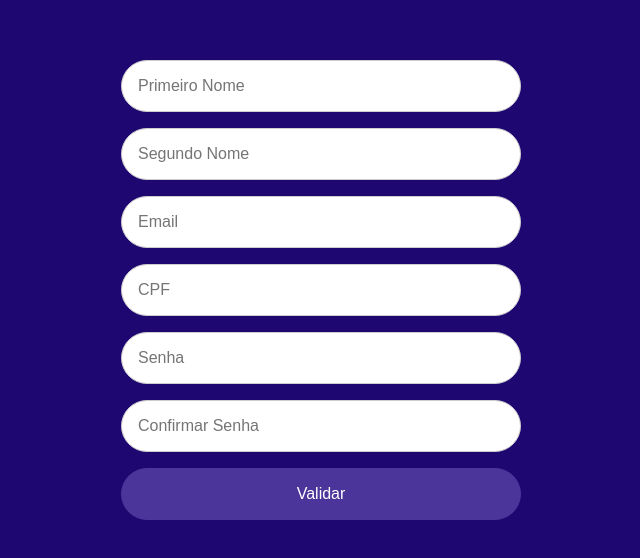
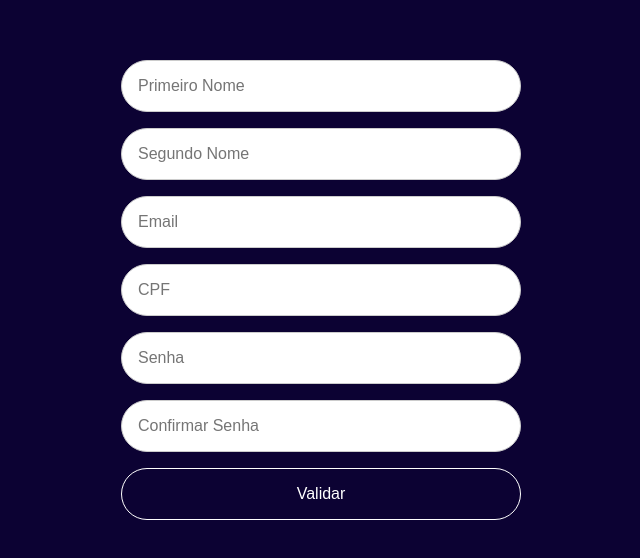
Before and after one commit to mateus-lopes/CursoJS-basico, a plain HTML site: page ex_formulario/form1/index.html in a window 1280 px wide. Shown: the part 110-668 px from the top of the page, without its empty margins (319-959 px from the left). Drawn offline with Linux system fonts and the light colour scheme; files whose address does not match are found by name.

Commit message:
alterando css

```diff
--- a/ex_formulario/form1/style.css
+++ b/ex_formulario/form1/style.css
@@ -1,19 +1,3 @@
-/* <div class="form-createAccount">
-    <form action="/" method="post">
-        <label for="first-name">Primeiro Nome</label>
-        <input class="form-control" type="text" name="first-name" id="first-name">
-        <label for="last-name">Segundo Nome</label>
-        <input class="form-control" type="text" name="last-name" id="last-name">
-        <label for="email">Email</label>
-        <input class="form-control" type="email" name="email" id="email">
-        <label for="password">Senha</label>
-        <input type="password" name="password" id="password">
-        <label for="password-confirm">Confirmar Senha</label>
-        <input class="form-control" type="password" name="password-confirm" id="password-confirm">
-        <button type="submit">Criar Conta</button>
-    </form>
-</div> */
-
 body {
     width: 100vw;
     height: 100vh;
@@ -21,13 +5,14 @@ body {
     display: flex;
     justify-content: center;
     align-items: center;
-    background-color: #1e0770;
+    background-color: #0c0233;
     color: #fff;
     font-family: Arial, Helvetica, sans-serif;
+    font-size: 16px;
 }
 .form-createAccount {
     min-width: 400px;
-    padding: 2em 1em;
+    padding: 1em 1em;
     margin: 0 auto;
 }
 .form-createAccount form {
@@ -42,16 +27,16 @@ body {
     font-size: 1em;
 }
 .btn-submit {
-    background-color: #4b359b;
+    background-color: #0c0233;
     color: #fff;
-    border-color: #4b359b;
+    border-color: #fff;
     transition: all 0.3s ease-in-out;
     cursor: pointer;
 }
 .btn-submit:hover {
     background-color: #fff;
-    color: #3a2197;
-    border-color: #3a2197;
+    color: #0c0233;
+    border-color: #fff;
 }
 
 .error-text {
```
Also changed, not shown: ex_formulario/form2/index.html (+2 -2 lines), 1 other file.
